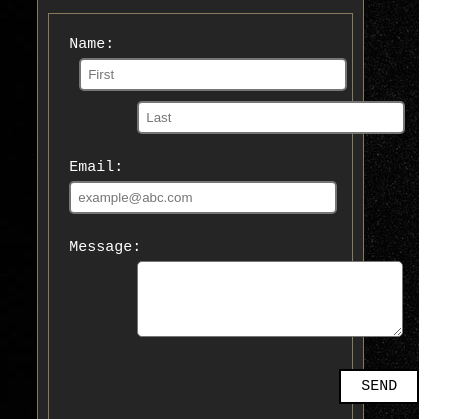
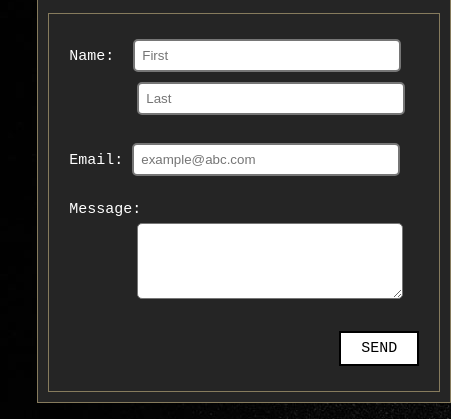
Before and after one commit to Gbemim/website_2020, a plain HTML site: page contact.html in a window 390 px wide. Shown: the part 198-617 px from the top of the page, 451 px wide, since content can reach past the window. Drawn offline with Linux system fonts and the light colour scheme; a web font is replaced by a local one.

Commit message:
add flexbox to make it more responsive on mobile devices

```diff
--- a/contact.css
+++ b/contact.css
@@ -4,6 +4,8 @@ html {
 }
 body {
   padding: 3%;
+  display: flex;
+  flex-wrap: wrap;
 }
 
 @media (min-width: 1001px) {
@@ -547,6 +549,8 @@ body {
     margin-right: 6px;
     padding: 10px;
     margin-top: 130px;
+    display: flex;
+    flex-wrap: wrap;
   }
 
   h1,
@@ -563,9 +567,10 @@ body {
     margin-top: 5px;
     margin-left: -15px;
   }
-  .box-content {
+  .box > div{
     border: solid #867b5d;
     border-width: 1.5px;
+
   }
   h2 {
     font-size: 15px;
```
